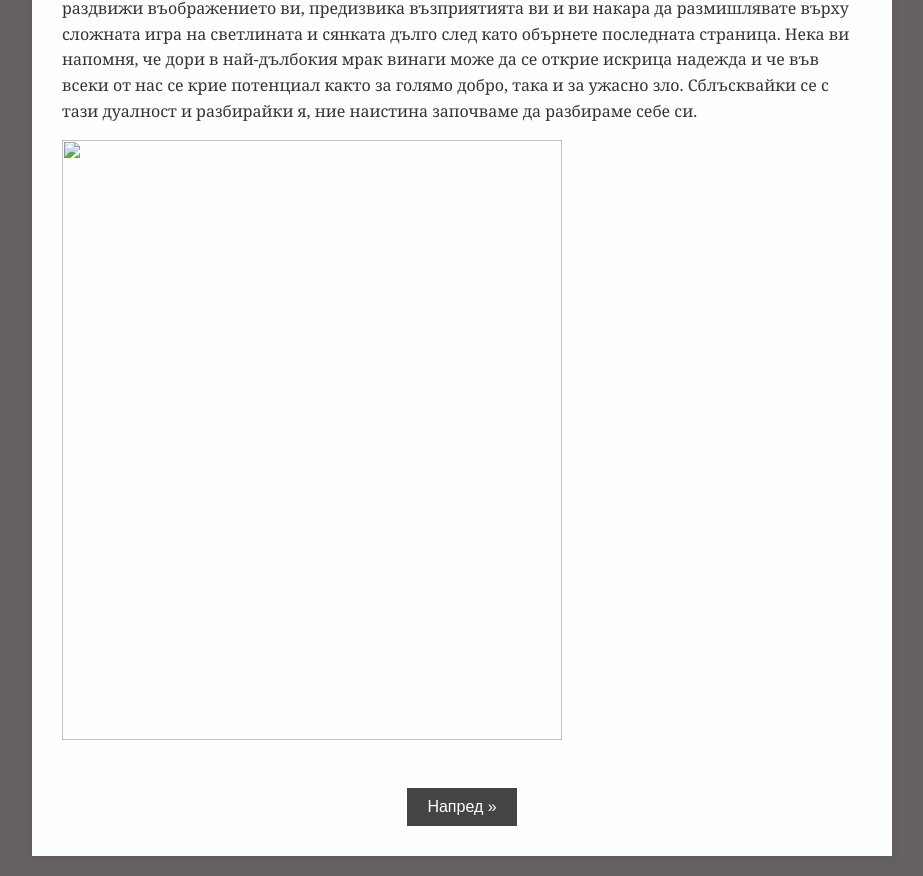
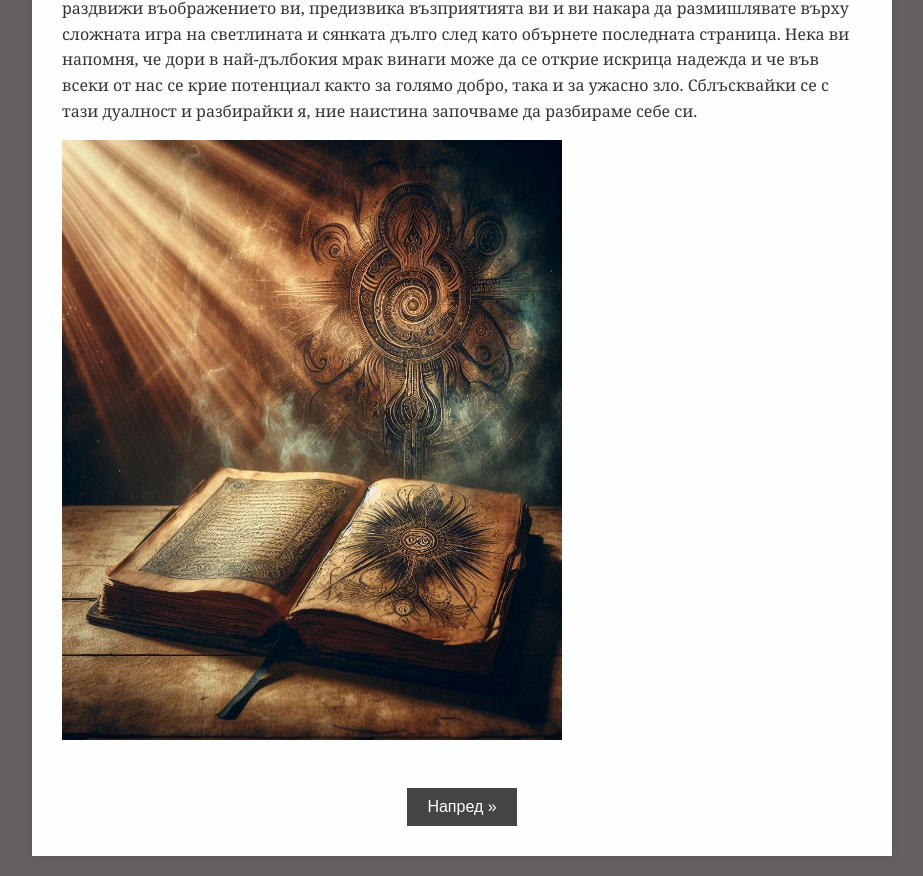
Before and after one commit to IceScream1/AIsite, a plain HTML site: page index.html in a window 1280 px wide. Shown: the part 990-1866 px from the top of the page, without its empty margins (178-1101 px from the left). Drawn offline with Linux system fonts and the light colour scheme.

Commit message:
Update index.html

```diff
--- a/index.html
+++ b/index.html
@@ -114,7 +114,7 @@
       дуалност и разбирайки я, ние наистина започваме да разбираме себе си.
     </p>
 
-    <img src="/images/A mystical, atmospheric setting that embodies the duality of light and shadow. In the foreground, an open, antique book with ornate calligraphy lies on an aged wooden table. Faint inked.png" alt="" width="500" height="600">
+    <img src="/images/1.png" alt="" width="500" height="600">
 
     <div class="navigation">
       <!-- On the first page there is no “Previous” button -->
```
